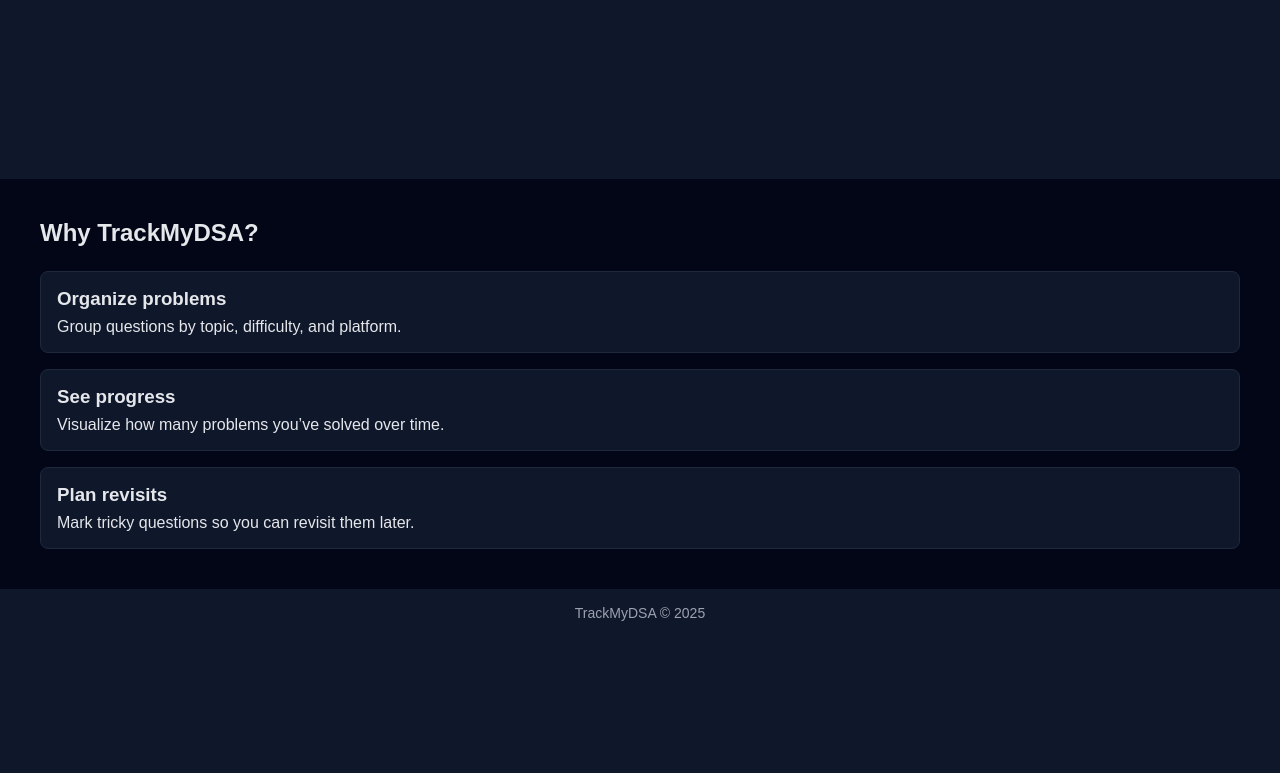
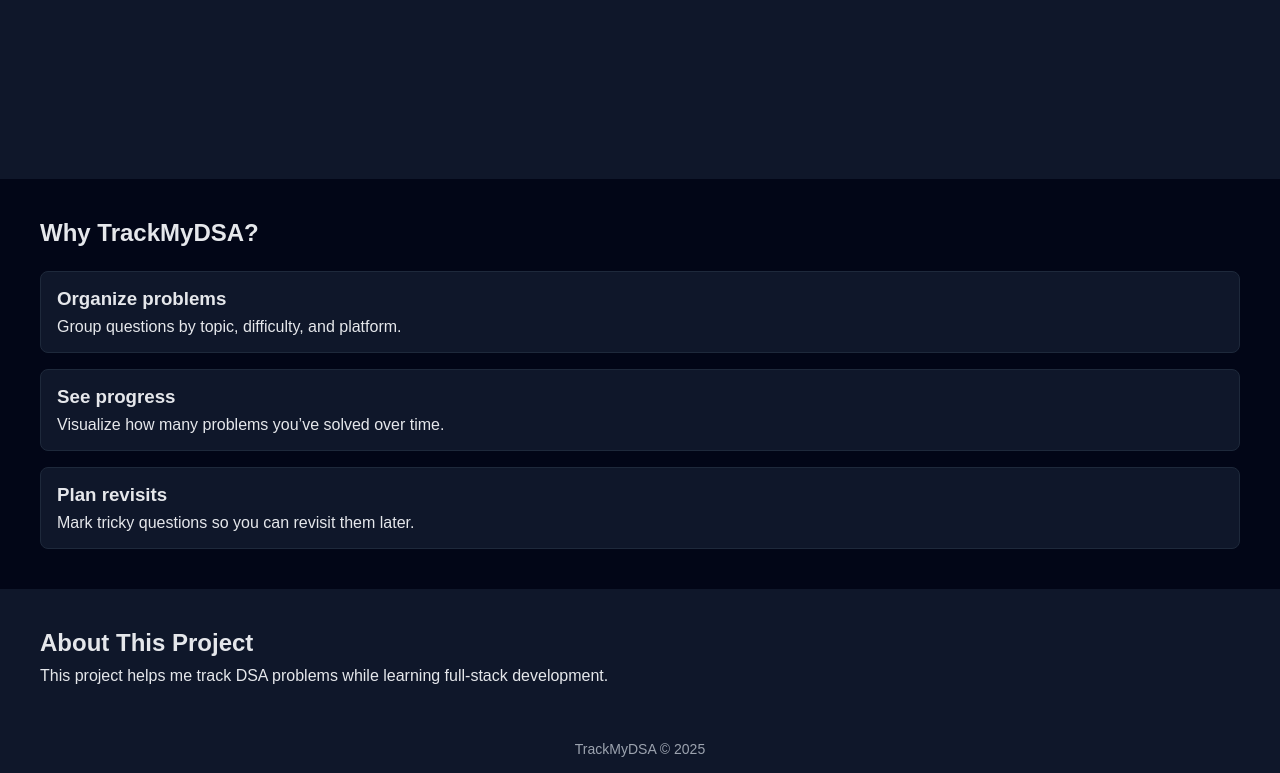
Before and after one commit to Ashu-katariya/track-my-dsa, a plain HTML site: page index.html in a window 1280 px wide. Shown: the part 436-1209 px from the top of the page. Before the commit the page ends 1073 px from the top, so only its background shows below. Drawn offline with Linux system fonts and the light colour scheme.

Commit message:
Add about section to homepage

```diff
--- a/index.html
+++ b/index.html
@@ -47,6 +47,12 @@
     </div>
   </section>
 
+  <section id="about" class="about">
+  <h2>About This Project</h2>
+  <p>This project helps me track DSA problems while learning full-stack development.</p>
+</section>
+
+
   <footer id="footer" class="footer">
     <p>TrackMyDSA &copy; 2025</p>
   </footer>
--- a/style.css
+++ b/style.css
@@ -109,3 +109,11 @@ body {
   font-size: 14px;
   color: #9ca3af;
 }
+
+.about {
+  padding: 40px;
+}
+.about h2 {
+  margin-bottom: 10px;
+  font-size: 24px;
+}
```
